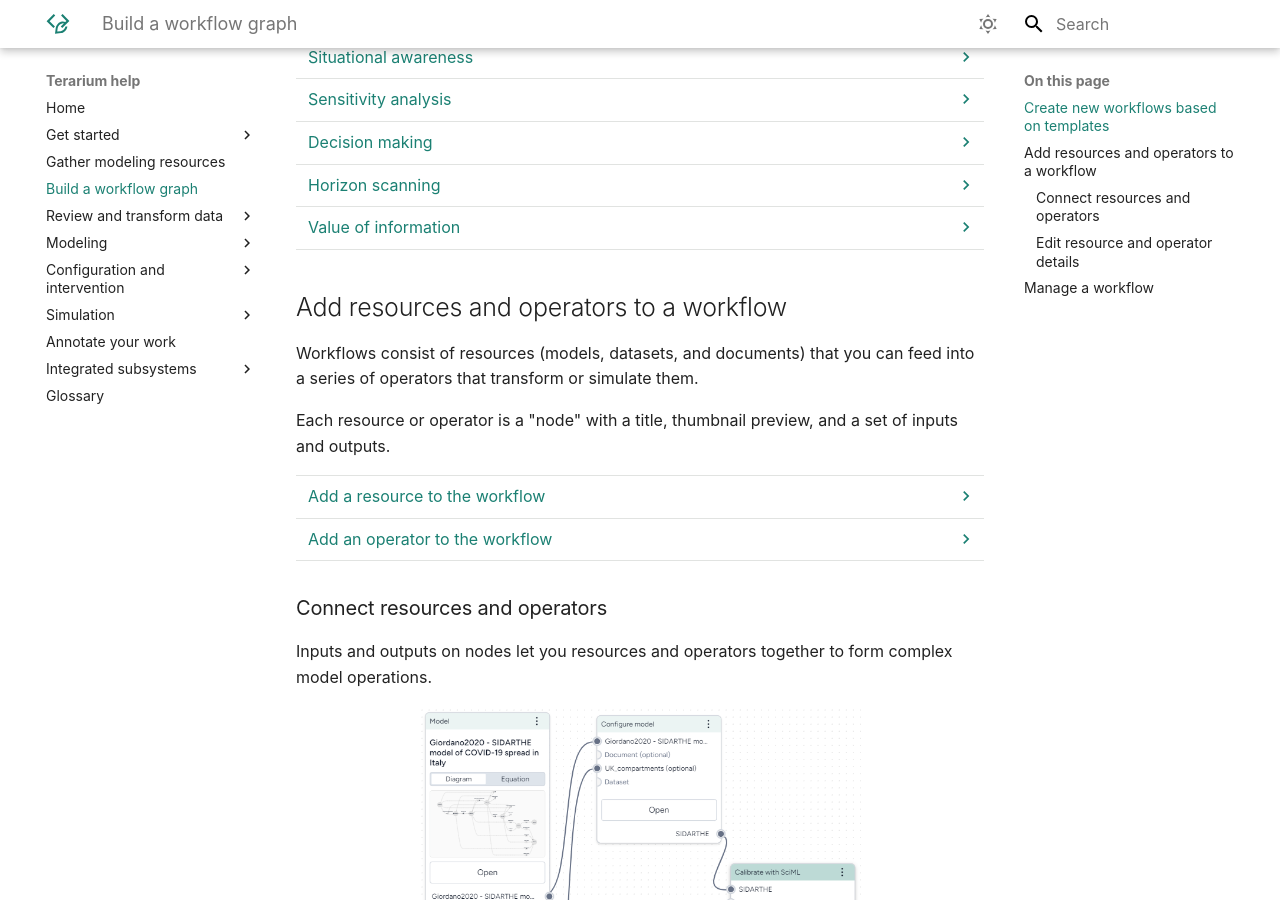
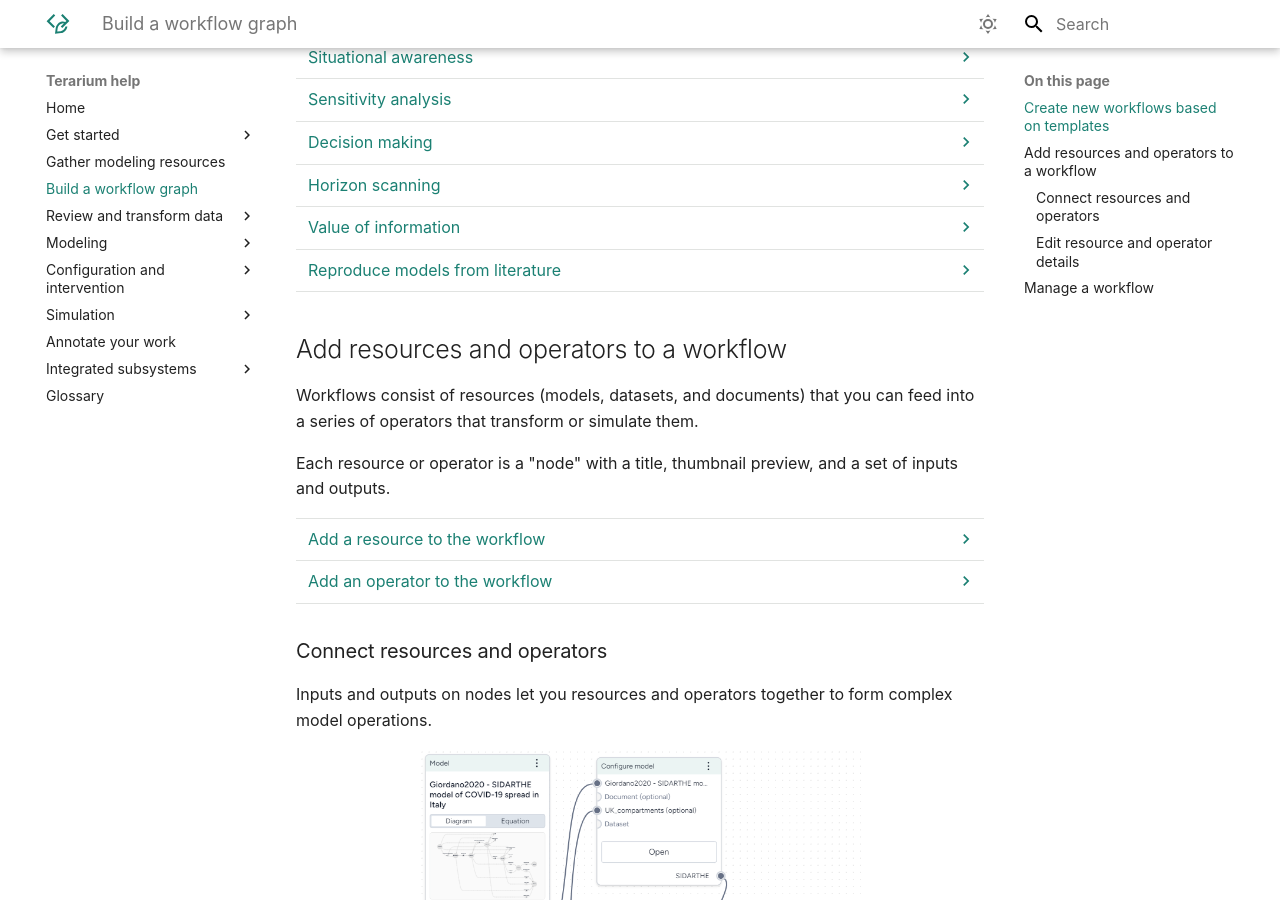
Before and after one commit to DARPA-ASKEM/terarium-docs, an MkDocs documentation site: the page built from docs/workflows/index.md, in a window 1280 px wide and 900 px high, scrolled down 1098 px. Built offline with MkDocs 1.6.1 and Material for MkDocs 9.7.7, drawn with Linux system fonts in a browser that asks for light colours; some of the changed lines change nothing that is shown.

Commit message:
Reproduce model from literature template

```diff
--- a/docs/workflows/index.md
+++ b/docs/workflows/index.md
@@ -179,7 +179,7 @@
 
     <h3>Complete the Horizon scanning workflow</h3>
 
-    The new workflow first configures the model to represent the extremes of uncertainty for some parameters. It then simulates into the near future with different intervention policies and compares the outcomes. To see the results, you first need to:
+    The new workflow first configures the model to represent the cartesian product of the extremes of uncertainty for some parameters. It then simulates into the near future with different intervention policies and compares the outcomes. To see the results, you first need to:
 
     1. Open and run each Simulate operator.
     2. Open and run the Compare datasets operator.
@@ -224,6 +224,46 @@
     2. Open and run the Compare datasets operator.
 
     This creates a comparison of the uncertainty across the different interventions.
+
+??? list "Reproduce models from literature"
+
+    Use this template to reproduce models from literature and then compare them to find the best starting point. For example, you can determine whether:
+
+    - The results from a paper are reproducible.
+    - The best model from a group of recent papers to explore disease transmission.
+
+    <h3>Fill out the Reproduce models from literature template</h3>
+
+    To use the Reproduce models from literature template, select the following inputs and outputs:
+
+     <div class="grid cards" markdown>
+
+    -   :material-arrow-collapse-right:{ .lg .middle aria-hidden="true" } __Inputs__
+
+        ---
+
+        - One or more documents
+        - A brief description of your goal for comparing the resulting models (optional)
+
+    -   :material-arrow-expand-right:{ .lg .middle aria-hidden="true" } __Outputs__
+
+        ---
+
+        - New models extracted from the documents
+        - Model configurations for each model
+        - Comparison of the models tailored to your goal
+        - Simulation results for the selected model configurations
+
+    </div>
+
+    <h3>Complete the Reproduce models from literature workflow</h3>
+
+    The new workflow first extracts the models from the documents. It then compares the models according to your goal and configures and simulates them into the near future. To see the results, you first need to:
+
+    1. Open each Create model from equations operator, select the relevant equations from the paper, and run the operator to create the model.
+    2. Open and run the Compare datasets operator.
+    3. Open and edit the Configure model operators.
+    4. Open and run the Simulate operators.
 
 ## Add resources and operators to a workflow
 
```
